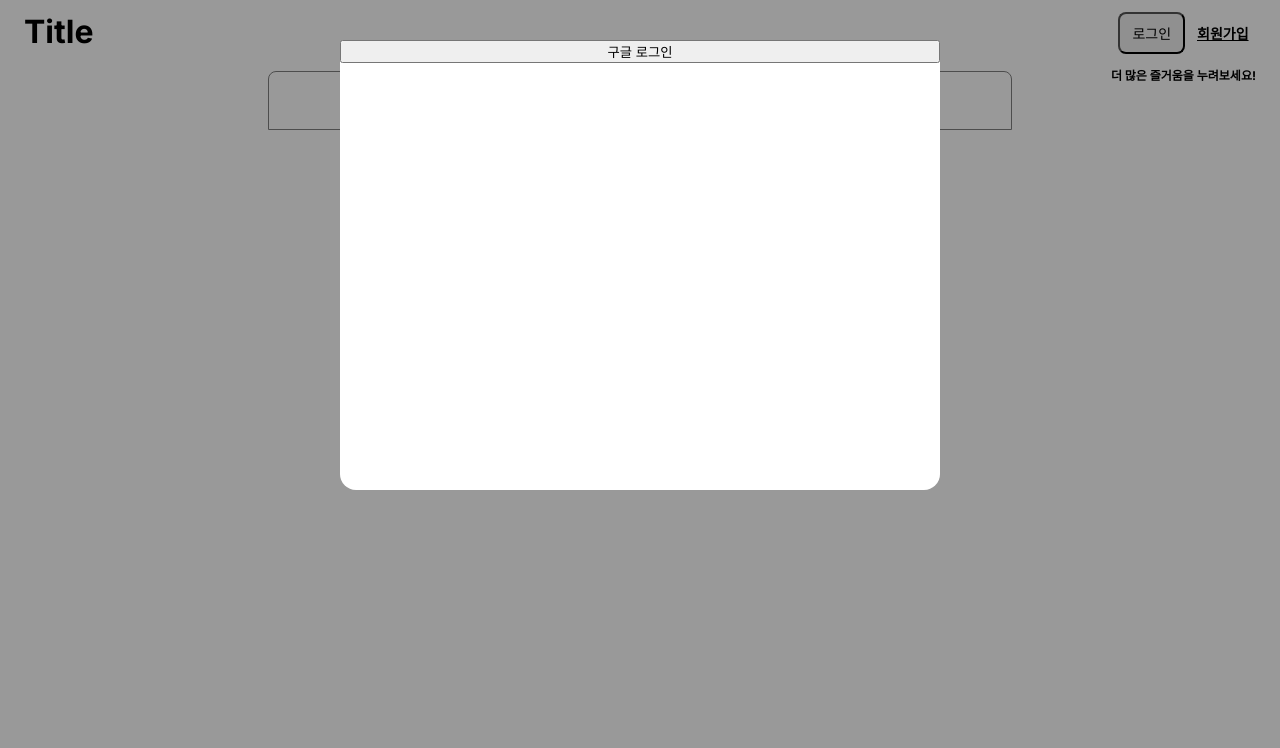
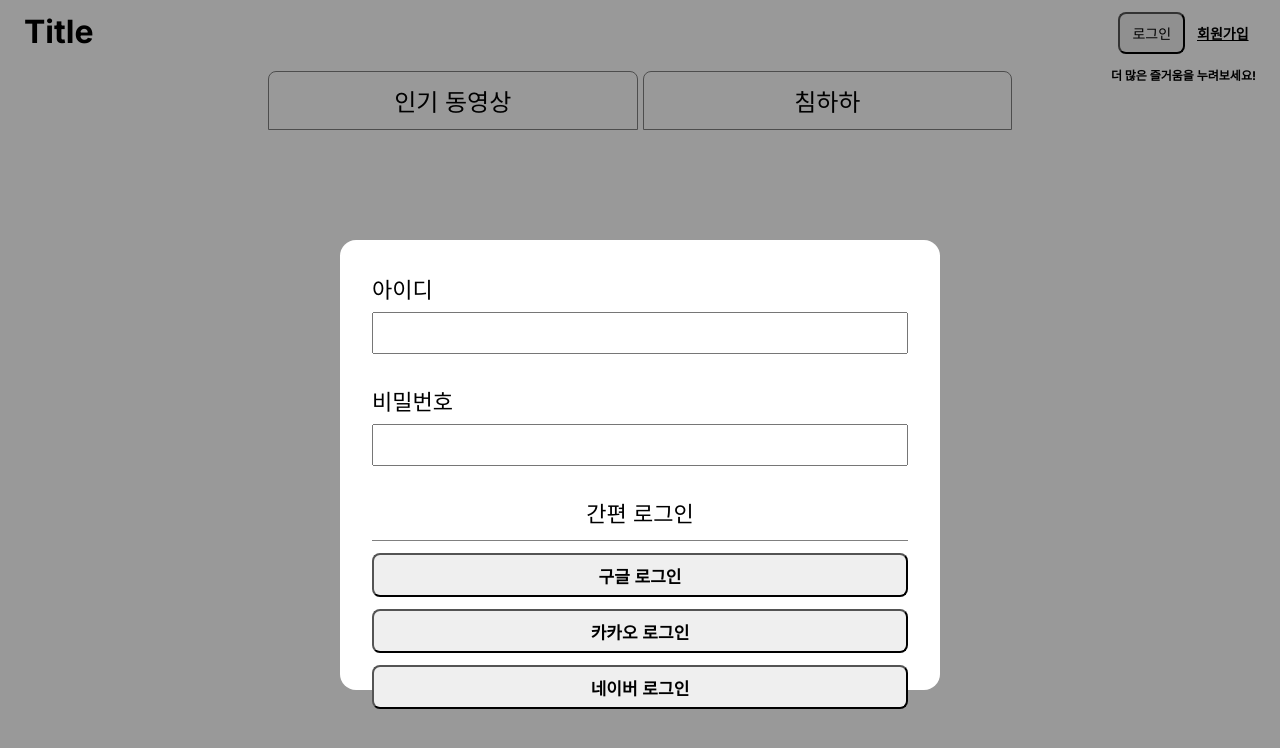
Before and after one commit to boyfromthewell/nextjs-playground, a Next.js app: page /login in a window 1280 px wide. Shown: the top 748 px of the page. Built offline with nearby package versions, Linux system fonts and the light colour scheme; no server answers.

Commit message:
feat: 카카오, 네이버 로그인 추가

```diff
--- a/next.config.mjs
+++ b/next.config.mjs
@@ -23,6 +23,16 @@ const nextConfig = {
         hostname: 'lh3.googleusercontent.com',
         port: '',
       },
+      {
+        protocol: 'https',
+        hostname: 'ssl.pstatic.net',
+        port: '',
+      },
+      {
+        protocol: 'http',
+        hostname: 'k.kakaocdn.net',
+        port: '',
+      },
     ],
   },
 };
--- a/src/app/_components/LoginButton.tsx
+++ b/src/app/_components/LoginButton.tsx
@@ -5,6 +5,17 @@ import Image from 'next/image';
 
 export default function LoginButton() {
   const { data } = useSession();
+
+  const returnProvider = (provider: string) => {
+    switch (provider) {
+      case 'google':
+        return <Chip>구글 로그인</Chip>;
+      case 'kakao':
+        return <Chip>카카오 로그인</Chip>;
+      case 'naver':
+        return <Chip>네이버 로그인</Chip>;
+    }
+  };
 
   return (
     <Wrapper>
@@ -22,7 +33,7 @@ export default function LoginButton() {
         </>
       ) : (
         <Info>
-          {data.user && (
+          {data && (
             <UsernameAndImage>
               <Image
                 src={data.user.image as string}
@@ -30,10 +41,15 @@ export default function LoginButton() {
                 height="35"
                 alt="user profile"
               />
-              <Name>{data.user.email} 님</Name>
+              <Name>
+                {data.user.provider === 'google'
+                  ? data.user.email
+                  : data.user.name}{' '}
+                님
+              </Name>
             </UsernameAndImage>
           )}
-
+          {returnProvider(data.user.provider as string)}
           <Button onClick={() => signOut({ redirect: false })}>로그아웃</Button>
         </Info>
       )}
@@ -93,3 +109,15 @@ const Name = styled.p`
   font-size: 17px;
   font-weight: 500;
 `;
+
+const Chip = styled.div`
+  width: fit-content;
+  height: 37px;
+  background-color: lightgray;
+  display: flex;
+  justify-content: center;
+  align-items: center;
+  border-radius: 12px;
+  font-size: 10px;
+  padding: 8px;
+`;
--- a/src/app/_components/LoginModal.tsx
+++ b/src/app/_components/LoginModal.tsx
@@ -1,15 +1,95 @@
 'use client';
 import { signIn, useSession } from 'next-auth/react';
 import Modal from './Modal';
+import styled from 'styled-components';
 
 export default function LoginModal() {
   const googleLogin = async () => {
     await signIn('google');
   };
 
+  const kakaoLogin = async () => {
+    await signIn('kakao');
+  };
+
+  const naverLogin = async () => {
+    await signIn('naver');
+  };
+
   return (
     <Modal>
-      <button onClick={googleLogin}>구글 로그인</button>
+      <Wrapper>
+        <LoginForm>
+          <label htmlFor="id">아이디</label>
+          <input id="id" />
+
+          <label htmlFor="pw">비밀번호</label>
+          <input id="pw" />
+        </LoginForm>
+
+        <EasyLogin>
+          <Divider>간편 로그인</Divider>
+          <ButtonWrapper>
+            <EasyLoginBtn onClick={googleLogin}>구글 로그인</EasyLoginBtn>
+            <EasyLoginBtn onClick={kakaoLogin}> 카카오 로그인</EasyLoginBtn>
+            <EasyLoginBtn onClick={naverLogin}>네이버 로그인</EasyLoginBtn>
+          </ButtonWrapper>
+        </EasyLogin>
+      </Wrapper>
     </Modal>
   );
 }
+
+const Wrapper = styled.div`
+  display: flex;
+  flex-direction: column;
+  padding: 32px;
+  justify-content: space-between;
+  height: 100%;
+`;
+
+const LoginForm = styled.form`
+  display: flex;
+  flex-direction: column;
+
+  label {
+    margin-bottom: 8px;
+    font-size: 22px;
+  }
+
+  input {
+    margin-bottom: 30px;
+    height: 42px;
+  }
+`;
+
+const Divider = styled.div`
+  width: 100%;
+  border-bottom: 1px solid gray;
+  padding-bottom: 12px;
+  margin-bottom: 12px;
+  text-align: center;
+  font-size: 22px;
+`;
+
+const EasyLogin = styled.div`
+  display: flex;
+  flex-direction: column;
+`;
+
+const ButtonWrapper = styled.div`
+  display: flex;
+  flex-direction: column;
+  gap: 12px;
+`;
+
+const EasyLoginBtn = styled.button`
+  width: 100%;
+  height: 44px;
+  display: flex;
+  align-items: center;
+  justify-content: center;
+  font-size: 17px;
+  font-weight: 600;
+  border-radius: 8px;
+`;
--- a/src/app/_components/Modal.tsx
+++ b/src/app/_components/Modal.tsx
@@ -25,7 +25,7 @@ const Background = styled.div`
 const ModalContainer = styled.div`
   background: #ffffff;
   position: relative;
-  top: 5%;
+  top: 30%;
   max-width: 80vw;
   min-width: 600px;
   border-radius: 16px;
```
Also changed, not shown: src/app/api/auth/[...nextauth]/route.ts (+30 -0 lines), src/types/next-auth.d.ts (added, +17 -0 lines).
